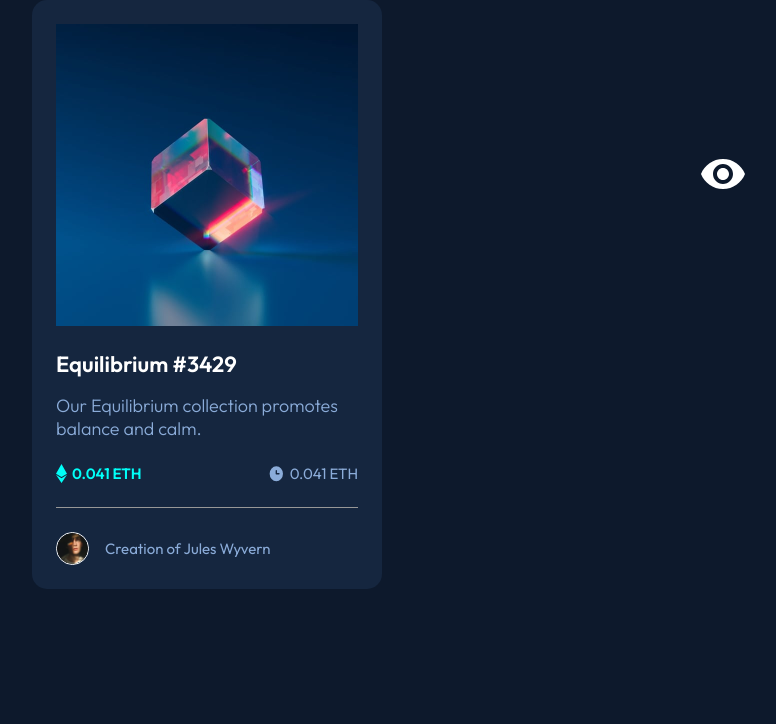
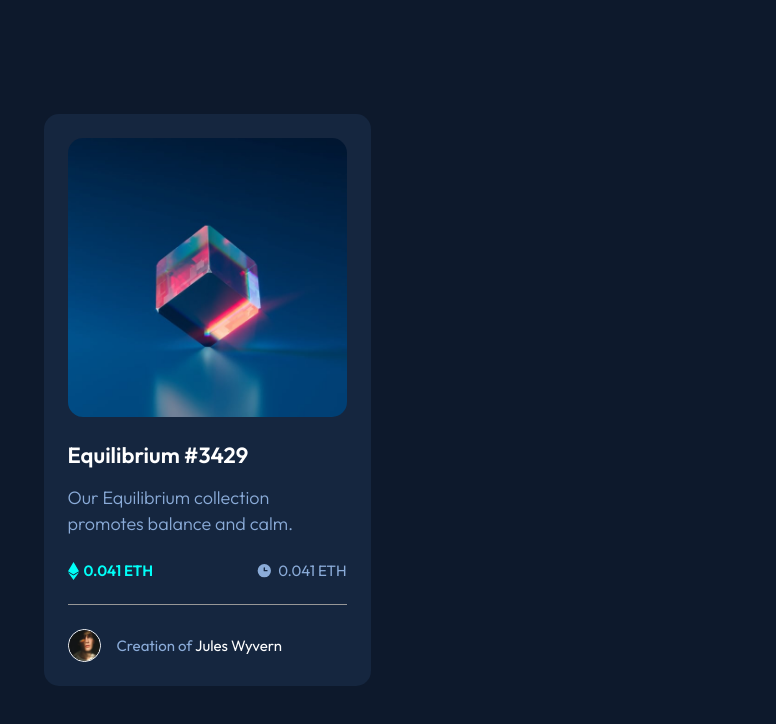
Before and after one commit to Lesricol/nft-preview-card-component, a plain HTML site: page index.html in a window 1280 px wide. Shown: the whole page, without its empty margins (433-1209 px from the left). Drawn offline with Linux system fonts and the light colour scheme.

Commit message:
terminao

```diff
--- a/css/styles.css
+++ b/css/styles.css
@@ -17,6 +17,10 @@ ul {
   margin-bottom: 0;
 }
 body {
+  display: flex;
+  align-items: center;
+  justify-content: center;
+  height: 100vh;
   margin: 0 auto;
   font-family: "Outfit", sans-serif;
   font-size: 0.9375rem;
@@ -24,10 +28,7 @@ body {
   color: #8BACD9 ;
 }
 
-main{
-  display: flex;
-  justify-content: center;
-}
+
 
 .card{
   padding: 1.5rem;
@@ -36,20 +37,37 @@ main{
   border-radius: 0.9375rem;
 }
 
-.img-card{
+.card-top{
   position: relative;
+  display: flex;
+  align-items: center;
+  justify-content: center;
+  border-radius: 0.9375rem;
+  overflow: hidden;
 }
 
 .icon-view{
   position: absolute;
-  top: 150px;
-  right: 100px;
+  opacity: 0;
 }
 
-@media screen and (width >=600px) {
-  .card{
-    width: 350px;
+.card-top::before
+{
+  position: absolute;
+  content: '';
+  width: 100%;
+  height: 100%;
+  background-color: rgba(0, 255, 255, 0.233);
+  opacity: 0;
+}
+@media (hover: hover){
+  .card-top:hover::before{
+    opacity: 1;
   }
+  .card-top:hover .icon-view{
+    opacity: 1;
+  }
+
 }
 
 
@@ -70,12 +88,13 @@ main{
   margin: 0;
   font-weight: 300;
   font-size: 1.125rem;
+  line-height: 1.625rem;
 }
 
 .card-info{
   display: flex;
   justify-content: space-between;
-  padding:  1rem 0;
+  padding-bottom:  1rem ;
   border-bottom: 1px solid #979797;
 }
 
@@ -88,6 +107,7 @@ main{
 
 .cositas{
   display: flex;
+  align-items: center;
   gap: 0.3125rem;
 }
 .bold{
@@ -99,6 +119,7 @@ main{
   align-items: center ;
   gap: 1rem;
   padding-top: 1rem;
+  font-size: 0.9375rem
 }
 
 @media screen and (width >=600px) {
@@ -115,5 +136,15 @@ main{
   border-radius:50% ;
 }
 .text-card{
-  margin: 0;
+  margin-block: 0;
 }
+.white{
+  color: white;
+}
+@media (hover: hover){
+  .title:hover,
+  .white:hover{
+    cursor: pointer;
+    color: #00FFF8;
+  }
+}
--- a/index.html
+++ b/index.html
@@ -12,8 +12,8 @@
   </head>
   <body>
     <main class="main">
-      <div class="card">
-        <div class="card-top">
+      <article class="card">
+      <div class="card-top">
        <img class="img-card" src="./assets/images/image-equilibrium.jpg" alt="nft">
        <img class="icon-view" src="./assets/images/icon-view.svg" alt="ojito">
       </div>
@@ -30,10 +30,10 @@
       </div>
         <div class="card-avatar">
           <img class="avatar" src="./assets/images/image-avatar.png" alt="profile">
-          <p class="text-card">Creation of <span>Jules Wyvern</span></p>
+          <p class="text-card">Creation of <span class="white">Jules Wyvern</span></p>
         </div>
         </div>
-      </div>
+      </article>
     </main>
   </body>
 </html>
```
